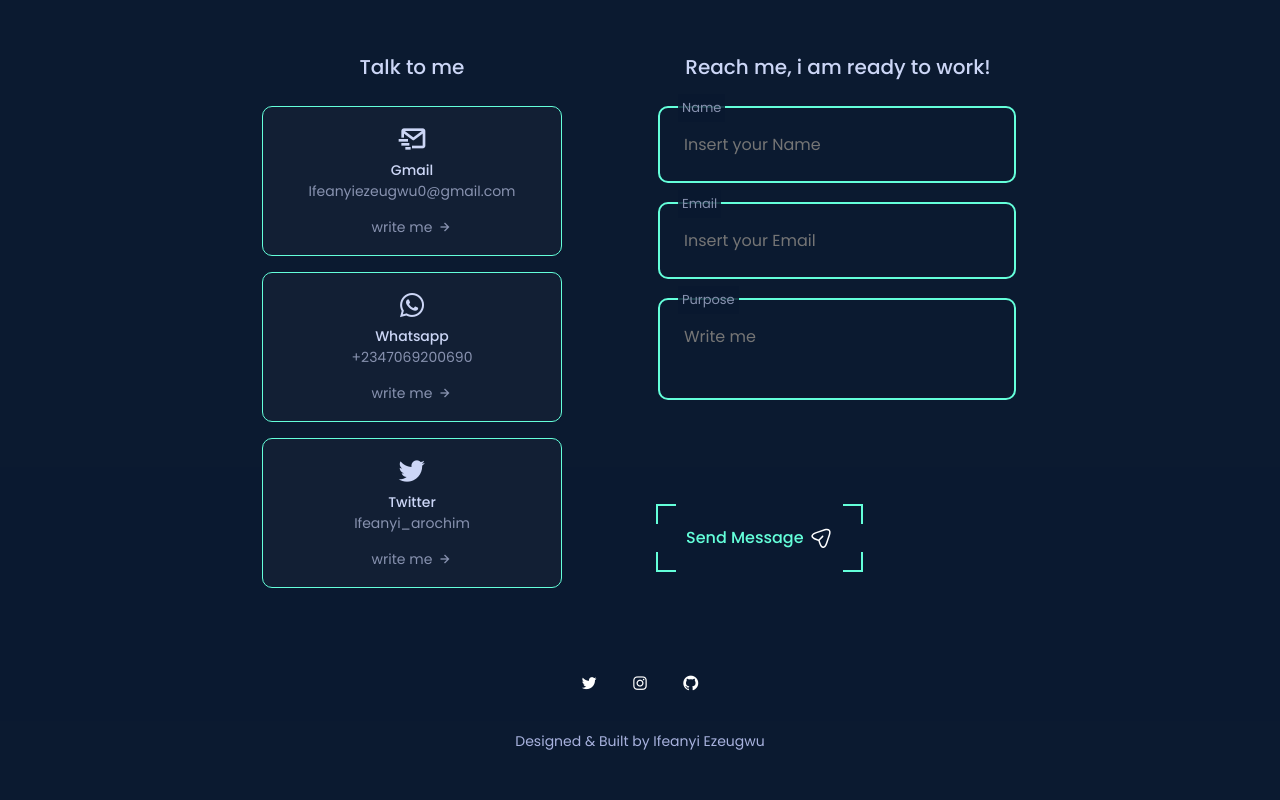
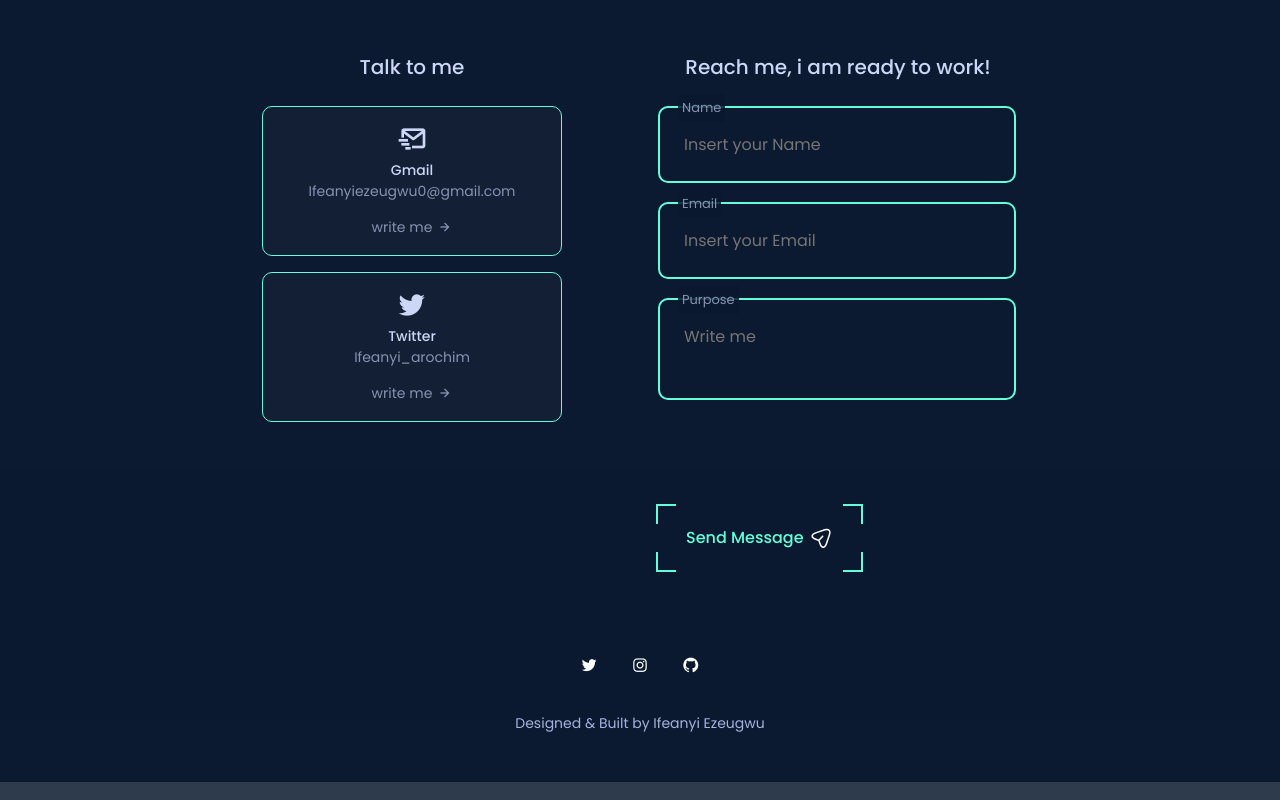
Before and after one commit to seanralph007/My-Frontend-Portfolio, a React (Create React App) app: page / in a window 1280 px wide. Shown: the part 4360-5160 px from the top of the page. Built offline with nearby package versions, Linux system fonts and the light colour scheme.

Commit message:
my portfolio commit

```diff
--- a/src/components/about/About.jsx
+++ b/src/components/about/About.jsx
@@ -67,7 +67,7 @@
             </p>
             <p>
               I have worked on a variety of projects throughout my career,
-              closely coordinating with{" "}
+              closely coordinating with
               <span> designers, and back-end developers</span>, to generate
               high-quality solutions that surpass customer expectations. Because
               of my proficiency with current frontend frameworks and libraries,
--- a/src/components/contact/Contact.jsx
+++ b/src/components/contact/Contact.jsx
@@ -44,7 +44,7 @@
               </a>
             </div>
 
-            <div className="contact-card">
+            {/* <div className="contact-card">
               <i className="bx bxl-whatsapp contact-card-icon"></i>
 
               <h3 className="contact-card-title">Whatsapp</h3>
@@ -59,7 +59,7 @@
                 write me{" "}
                 <i className="bx bx-right-arrow-alt contact-button-icon"></i>
               </a>
-            </div>
+            </div> */}
 
             <div className="contact-card">
               <i className="bx bxl-twitter contact-card-icon"></i>
```
